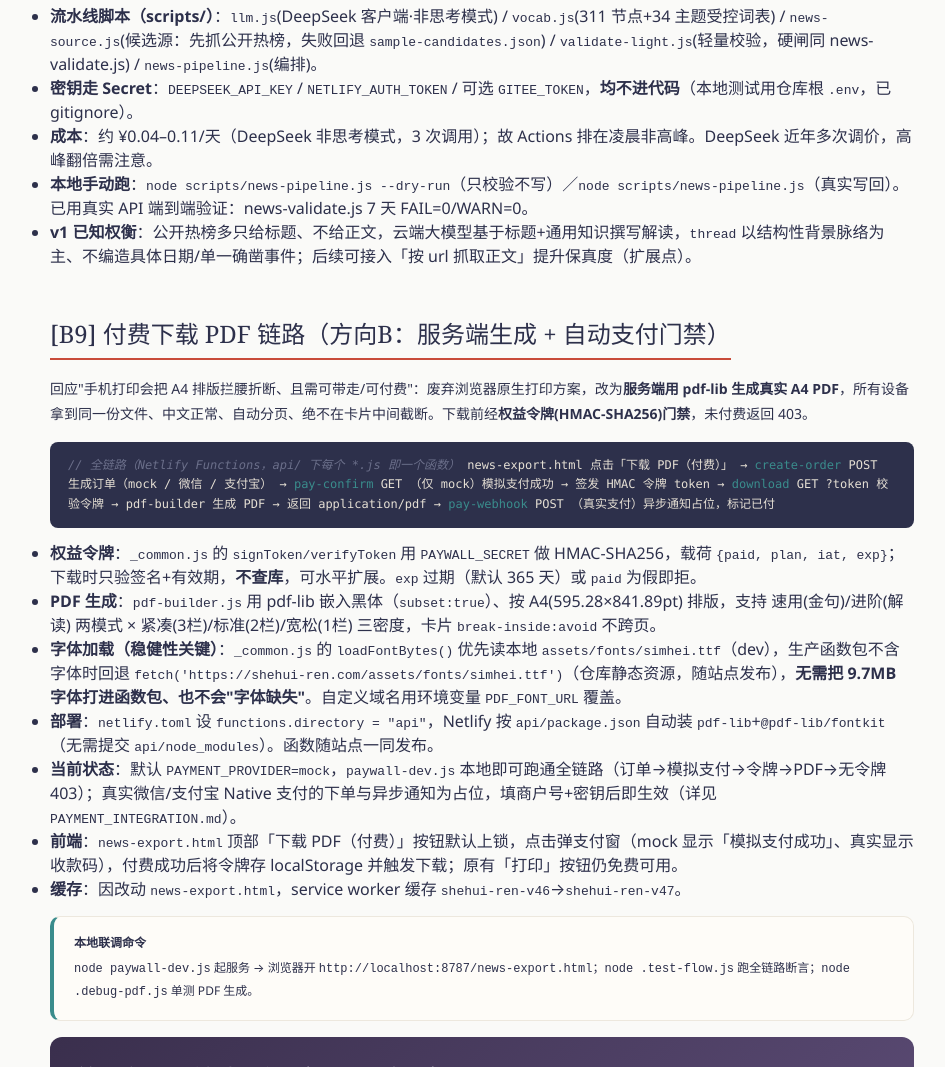
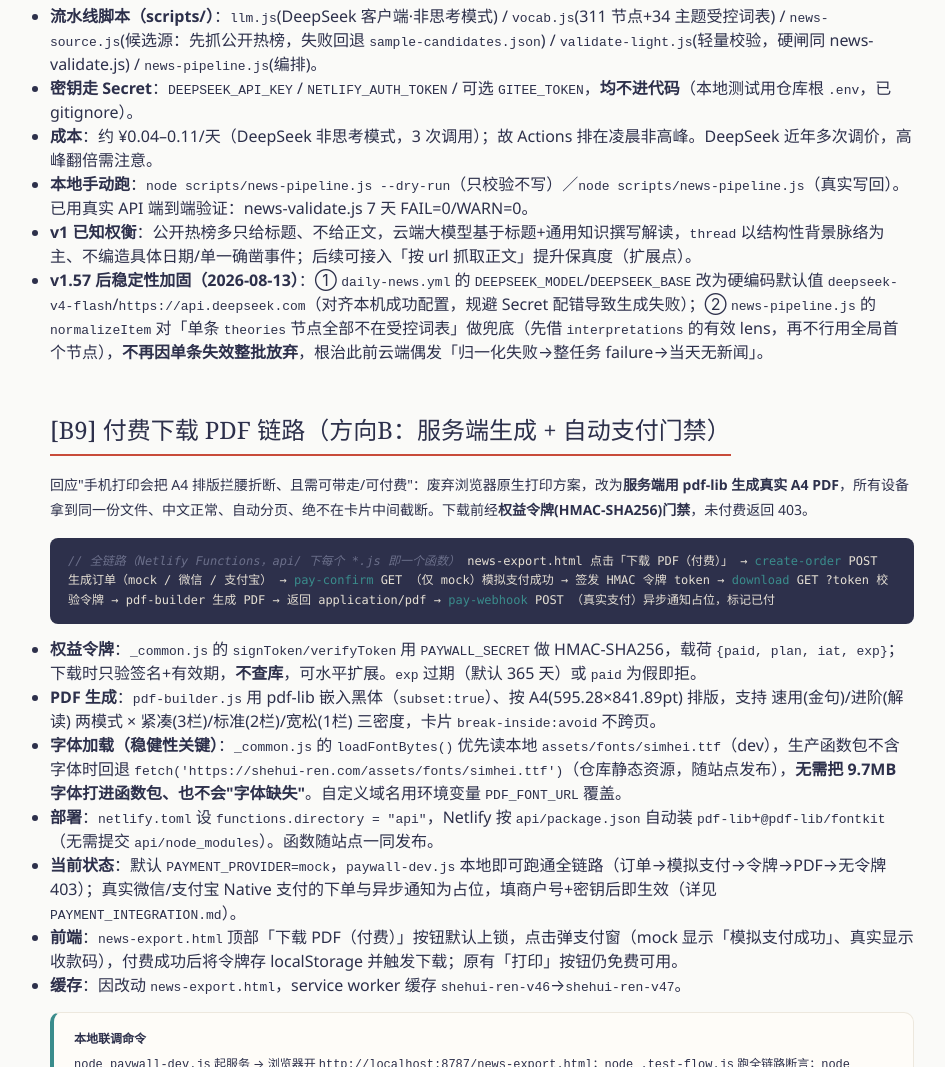
Before and after one commit to nomasterpiecenow/shehui-ren, a plain HTML site: page feature-manifest.html in a window 1280 px wide. Shown: the part 5489-6556 px from the top of the page, without its empty margins (258-1203 px from the left). Drawn offline with Linux system fonts and the light colour scheme.

Commit message:
docs(契约): [B8] 补 v1.57 后云端稳定性加固(模型对齐默认+归一化兜底)

```diff
--- a/feature-manifest.html
+++ b/feature-manifest.html
@@ -882,6 +882,7 @@
         <li><strong>成本</strong>：约 ¥0.04–0.11/天（DeepSeek 非思考模式，3 次调用）；故 Actions 排在凌晨非高峰。DeepSeek 近年多次调价，高峰翻倍需注意。</li>
         <li><strong>本地手动跑</strong>：<code>node scripts/news-pipeline.js --dry-run</code>（只校验不写）／<code>node scripts/news-pipeline.js</code>（真实写回）。已用真实 API 端到端验证：news-validate.js 7 天 FAIL=0/WARN=0。</li>
         <li><strong>v1 已知权衡</strong>：公开热榜多只给标题、不给正文，云端大模型基于标题+通用知识撰写解读，<code>thread</code> 以结构性背景脉络为主、不编造具体日期/单一确凿事件；后续可接入「按 url 抓取正文」提升保真度（扩展点）。</li>
+        <li><strong>v1.57 后稳定性加固（2026-08-13）</strong>：① <code>daily-news.yml</code> 的 <code>DEEPSEEK_MODEL</code>/<code>DEEPSEEK_BASE</code> 改为硬编码默认值 <code>deepseek-v4-flash</code>/<code>https://api.deepseek.com</code>（对齐本机成功配置，规避 Secret 配错导致生成失败）；② <code>news-pipeline.js</code> 的 <code>normalizeItem</code> 对「单条 <code>theories</code> 节点全部不在受控词表」做兜底（先借 <code>interpretations</code> 的有效 lens，再不行用全局首个节点），<strong>不再因单条失效整批放弃</strong>，根治此前云端偶发「归一化失败→整任务 failure→当天无新闻」。</li>
       </ul>
     </section>
 
```
